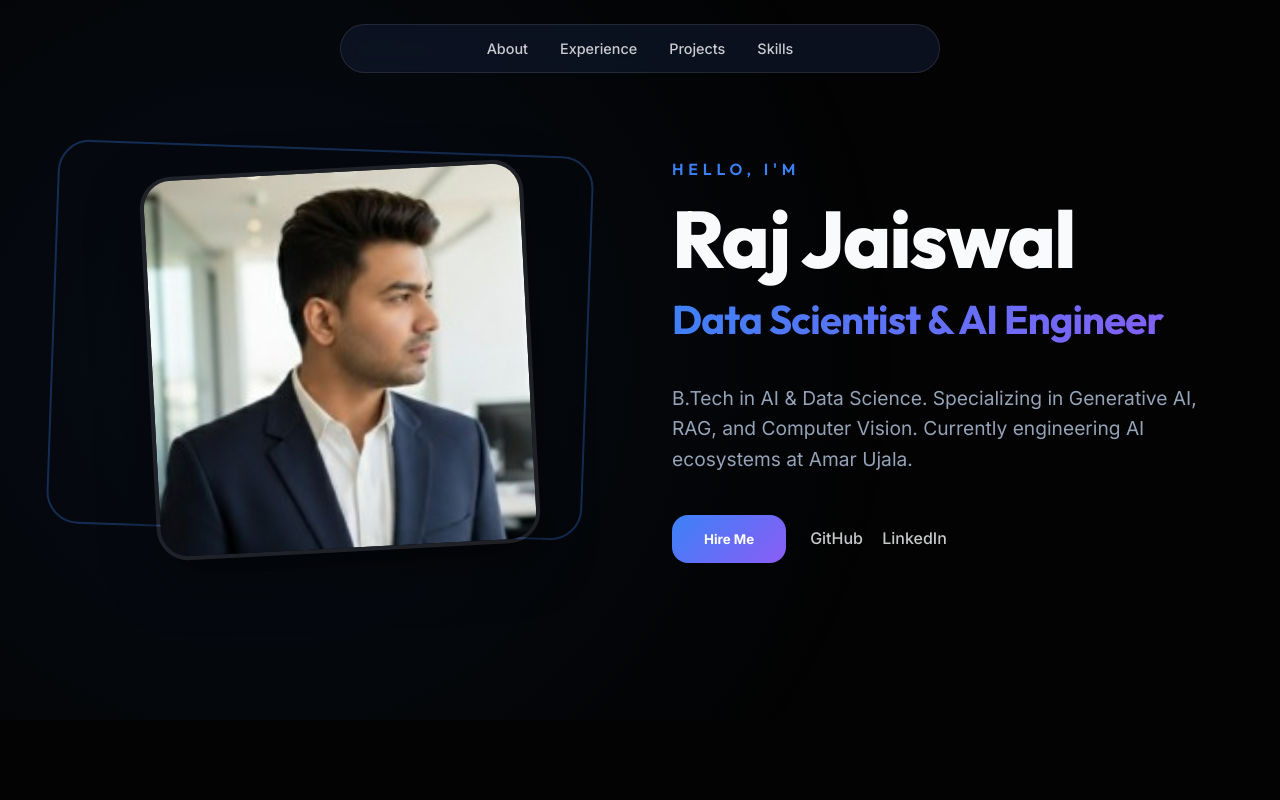
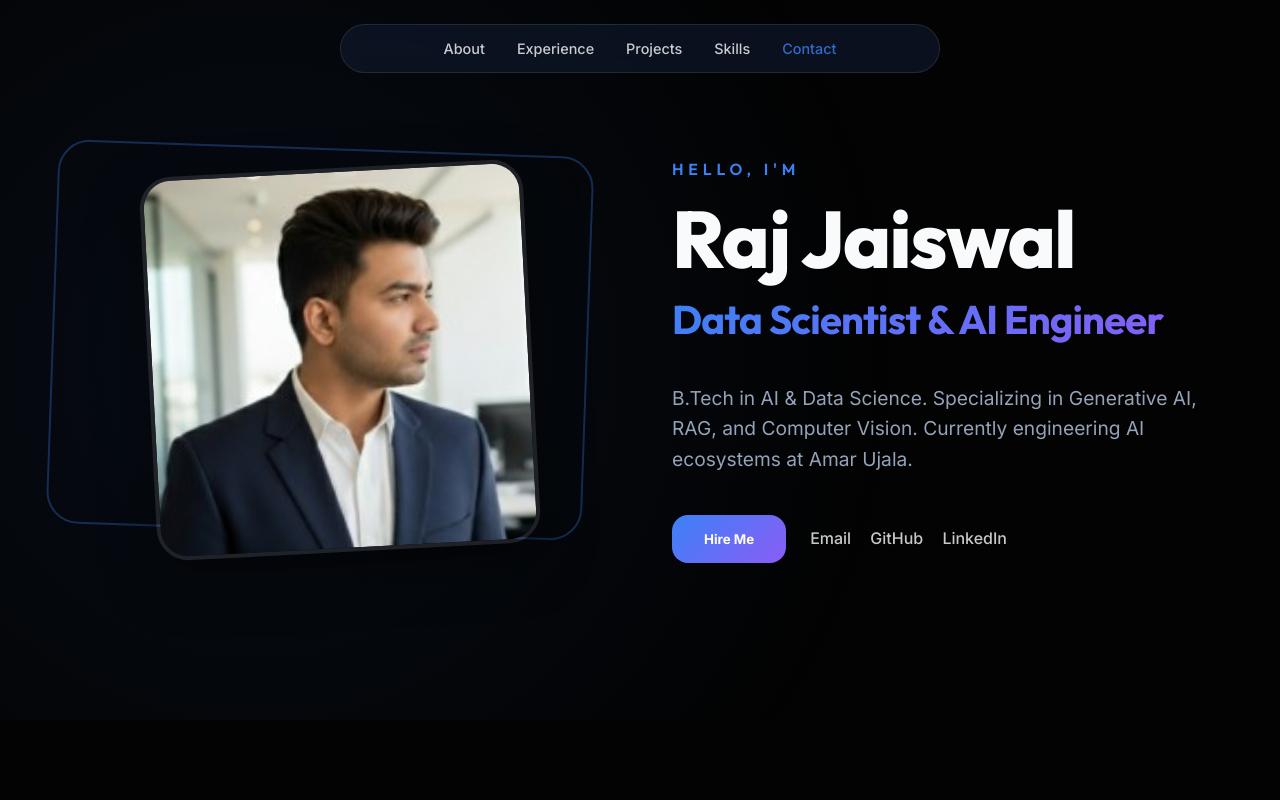
Before and after one commit to rajjaiswal2003/my-portfolio, a React (Vite) app: page / in a window 1280 px wide. Shown: the top 800 px of the page. Built offline with nearby package versions, Linux system fonts and the light colour scheme.

Commit message:
Update: Ensure Gmail address is consistently placed in Hero and Navbar

```diff
--- a/src/components/Hero.jsx
+++ b/src/components/Hero.jsx
@@ -79,6 +79,7 @@ const Hero = () => {
                             }}
                         >Hire Me</button>
                         <div style={{ display: 'flex', gap: '1.2rem' }}>
+                            <a href="mailto:raj.jaiswal1122003@gmail.com" style={{ opacity: 0.8, fontWeight: 500 }}>Email</a>
                             <a href="https://github.com/rajjaiswal2003" target="_blank" rel="noopener noreferrer" style={{ opacity: 0.8, fontWeight: 500 }}>GitHub</a>
                             <a href="https://www.linkedin.com/in/raj-jaiswal2003/" target="_blank" rel="noopener noreferrer" style={{ opacity: 0.8, fontWeight: 500 }}>LinkedIn</a>
                         </div>
--- a/src/components/Navbar.jsx
+++ b/src/components/Navbar.jsx
@@ -22,6 +22,7 @@ const Navbar = () => {
       <a href="#experience" style={{ opacity: 0.8 }}>Experience</a>
       <a href="#projects" style={{ opacity: 0.8 }}>Projects</a>
       <a href="#skills" style={{ opacity: 0.8 }}>Skills</a>
+      <a href="mailto:raj.jaiswal1122003@gmail.com" style={{ opacity: 0.8, color: 'var(--accent-blue)' }}>Contact</a>
     </nav>
   );
 };
```
